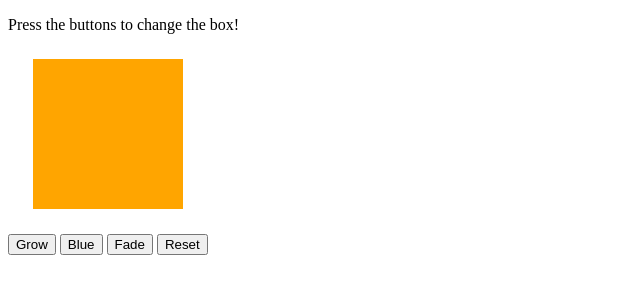
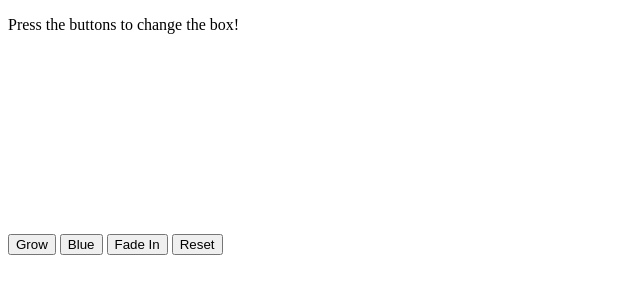
Before and after one commit to vianvianc/jiggle, a plain HTML site: page index.html in a window 1280 px wide. Both pictures are taken after a click on the button "Fade". Shown: the whole page, without its empty margins (0-640 px from the left). Drawn offline with Linux system fonts and the light colour scheme.

Commit message:
fade button js events

```diff
--- a/index.html
+++ b/index.html
@@ -11,7 +11,7 @@
 
 <button id="button1">Grow</button>
 <button id="button2">Blue</button>
-<button id="button3">Fade</button>
+<button id="button3" onclick="toggle();">Fade</button>
 <button id="button4">Reset</button>
 
 <script type="text/javascript" src="javascript.js"></script>
--- a/javascript.js
+++ b/javascript.js
@@ -16,3 +16,23 @@ document.getElementById("button4").addEventListener("click", function(){
     document.getElementById("box").style.backgroundColor = "orange";
 
 });
+
+
+let on = true;
+
+function toggle() {
+    if (on) { fadeOut(); } else { fadeIn(); }
+    on = !on;
+}
+
+function fadeOut(){
+    document.getElementById("box").style.transition = "opacity 0.5s linear 0s";
+    document.getElementById("box").style.opacity = 0;
+    document.getElementById("button3").innerHTML = "Fade In";
+}
+
+function fadeIn(){
+    document.getElementById("box").style.transition = "opacity 0.5s linear 0s";
+    document.getElementById("box").style.opacity = 1;
+    document.getElementById("button3").innerHTML = "Fade Out";
+}
```
